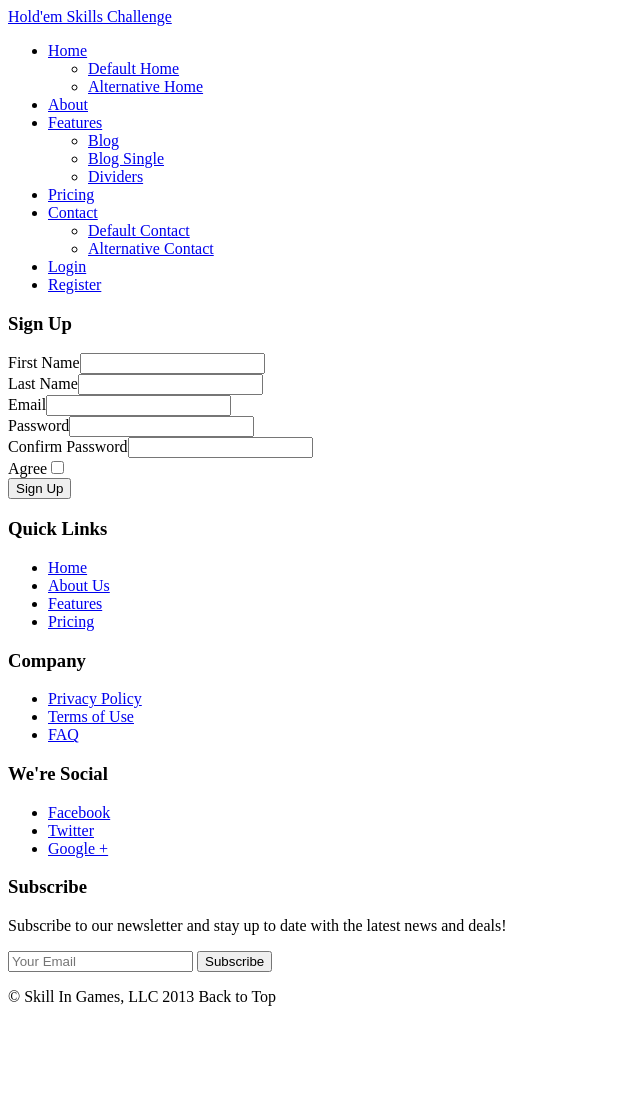
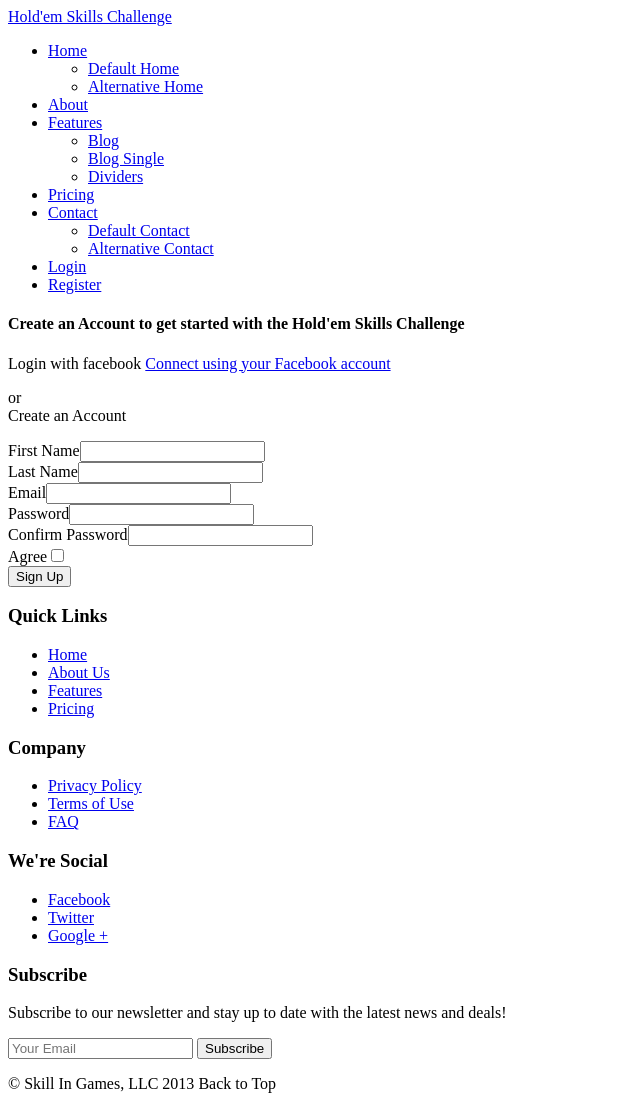
Before and after one commit to mizdflop/dev_new, a CakePHP app: the page made by app/View/Users/signup.ctp in a window 1280 px wide. Shown: the whole page, without its empty margins (0-640 px from the left). Before the commit the page ends 1006 px from the top, so only its background shows below. Run offline with PHP 8.4 and a stand-in for CakePHP, Linux system fonts and the light colour scheme; the template is opened without the code that fills it, so the values that code supplies are empty; form fields are guessed from the names that the template uses; some libraries are stand-ins or nearby versions.

Commit message:
fix login/register

```diff
--- a/app/View/Users/signup.ctp
+++ b/app/View/Users/signup.ctp
@@ -1,6 +1,6 @@
 <script>
 	$(function(){
-		$('a.facebook').click(function(){
+		$('a.social').click(function(){
 			window.open(
 				$(this).attr('href'),
 				"hybridauth_social_sing_on",
@@ -11,14 +11,19 @@
 	});
 </script>
 
-<div class="page-header">
-	<h3>Sign Up</h3>
-</div>
+<div class="row">
 
-<div class="row-fluid">
+	<div class="span12">
 
-	<div class="span6">
+		<h4>Create an Account to get started with the Hold'em Skills Challenge</h4>
 
+		<div class="form-extra clearfix">
+			Login with facebook <a href="/auth/login/facebook" class="social facebook-button" >Connect using your Facebook account</a>
+		</div>
+
+		<p> or <br> Create an Account</p>
+
+	<div class="well well-form txt-lefty" style="max-width:550px;">
 	<?php echo $this->Form->create('User', array('class' => 'form-horizontal')); ?>
 		<?php
 			echo $this->Form->input('first_name',array(
@@ -66,10 +71,11 @@
 				'label' => array('text' => 'Agree'),
 			));
 		?>
-		<div class="btn-toolbar text-right">
+		<div class="btn-toolbar txt-righty">
 			<?php echo $this->Form->button('Sign Up', array('class' => 'btn btn-primary btn-medium')); ?>
 		</div>
 	<?php echo $this->Form->end(); ?>
+	</div>
 
 	</div>
 </div>
```
Also changed, not shown: app/View/Users/login.ctp (+8 -13 lines), app/webroot/css/style.css (+14 -4 lines), app/webroot/ico/facebook.png (added), app/webroot/ico/icons_badges_bullets.png (added).
